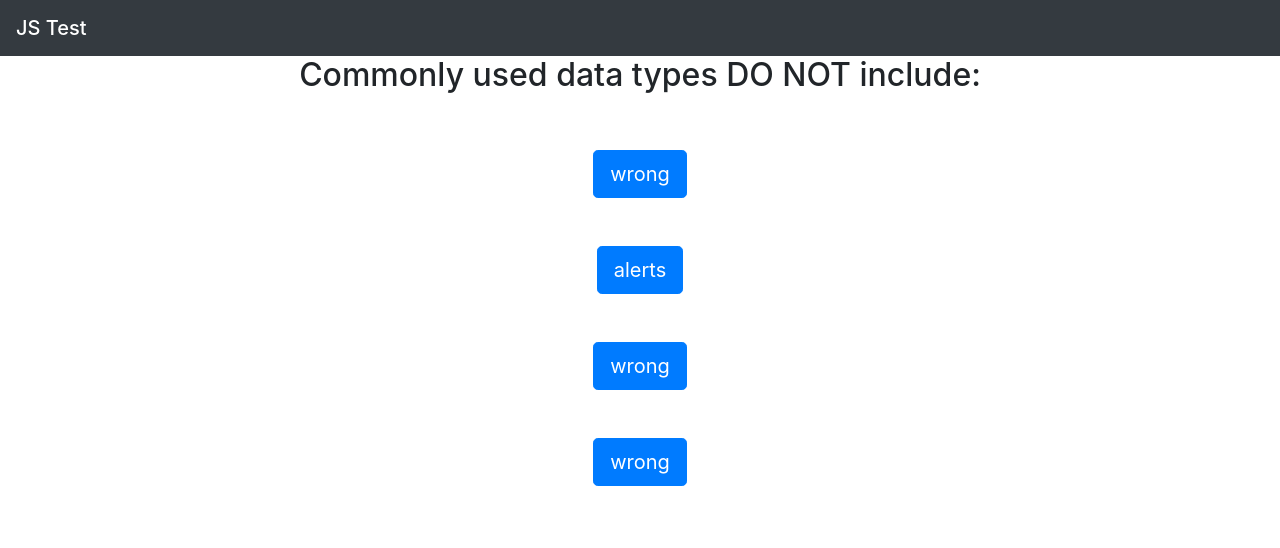
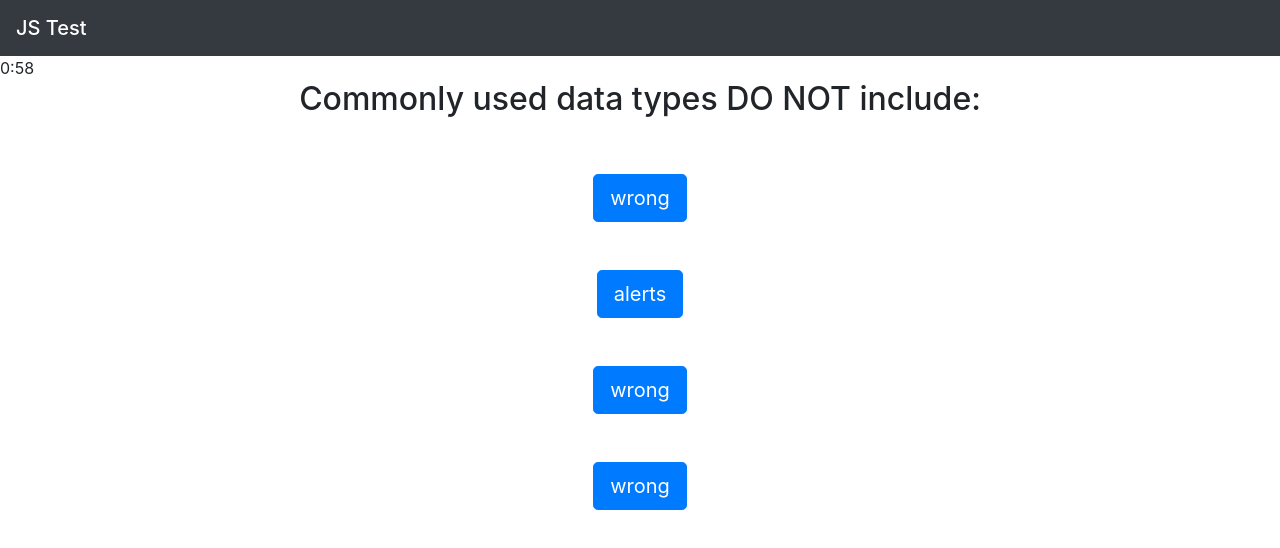
Before and after one commit to owodu001/homework-3, a plain HTML site: page index.html in a window 1280 px wide. Both pictures are taken after a click on the button "Start Test". Drawn offline with nearby package versions, Linux system fonts and the light colour scheme.

Commit message:
timer update

```diff
--- a/index.html
+++ b/index.html
@@ -13,6 +13,7 @@
     <nav class="navbar navbar-dark bg-dark">
         <span class="navbar-brand mb-0 h1">JS Test</span>
     </nav>
+    <div class="timer"></div>
     <div id="start-container" class="container">
         <div class="row mt-5">
             <div class="col d-flex justify-content-center align-items-center">
--- a/scripts.js
+++ b/scripts.js
@@ -52,6 +52,28 @@ function initTest() {
         let firstQuestion = allTheQuestionContainers[0];
         firstQuestion.setAttribute("class", "question-container");
 
+        function startTimer() {
+            let timerEl = document.querySelector(".timer");
+            time = 60;
+            let myInterval = setInterval(function() {
+                time = time - 1;
+                let minutes = Math.floor(time / 60) % 60;
+                let seconds = time % 60;
+                if (minutes < 10) {
+                    minutes = 0 + minutes;
+                }
+                if (seconds < 10) {
+                    seconds = 0 + seconds;
+                }
+                timerEl.innerText = minutes + ":" + seconds;
+                if (time <= 0) {
+                    clearInterval(myInterval);
+                    finishGame();
+                }
+            }, 1000)
+        }
+        startTimer()
+
         let userSelection = [];
         // let answers = [1, 2];
 
@@ -59,7 +81,7 @@ function initTest() {
 
         const testButtonEls = document.querySelectorAll(".test-button-js");
         // be sure to eventually clear the array
-        testButtonEls.forEach(testButtonEl => {
+        testButtonEls.forEach(function run(testButtonEl) {
             testButtonEl.addEventListener("click", function() {
 
                 let classValue = testButtonEl.getAttribute("class");
@@ -92,6 +114,8 @@ function initTest() {
                     // console.log("current Question: " + currentQuestion);
                     currQuestionContainer = allTheQuestionContainers[currentQuestion];
                     currQuestionContainer.setAttribute("class", "question-container");
+
+
 
                     // console.log(currQuestionContainer);
                 } else {
```
